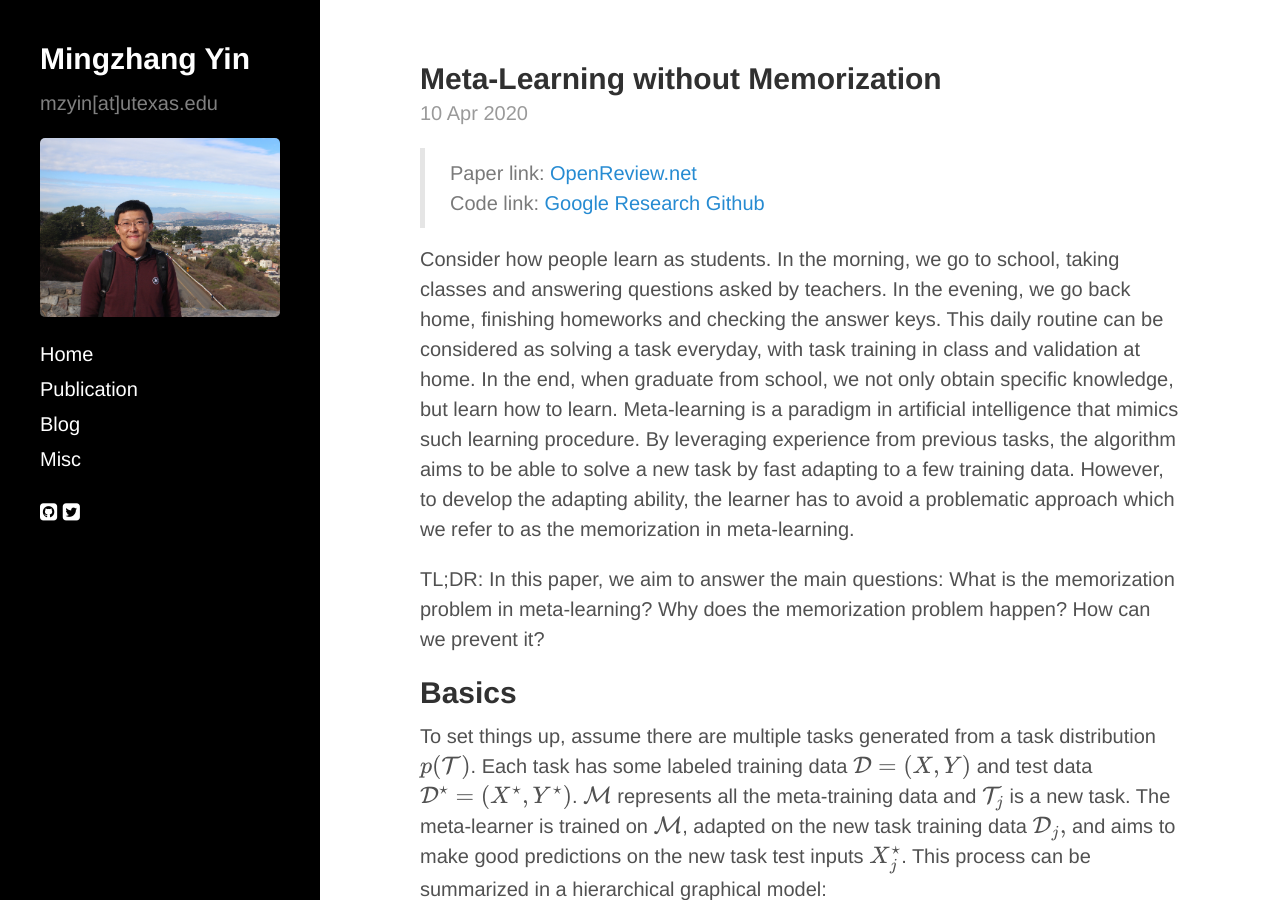
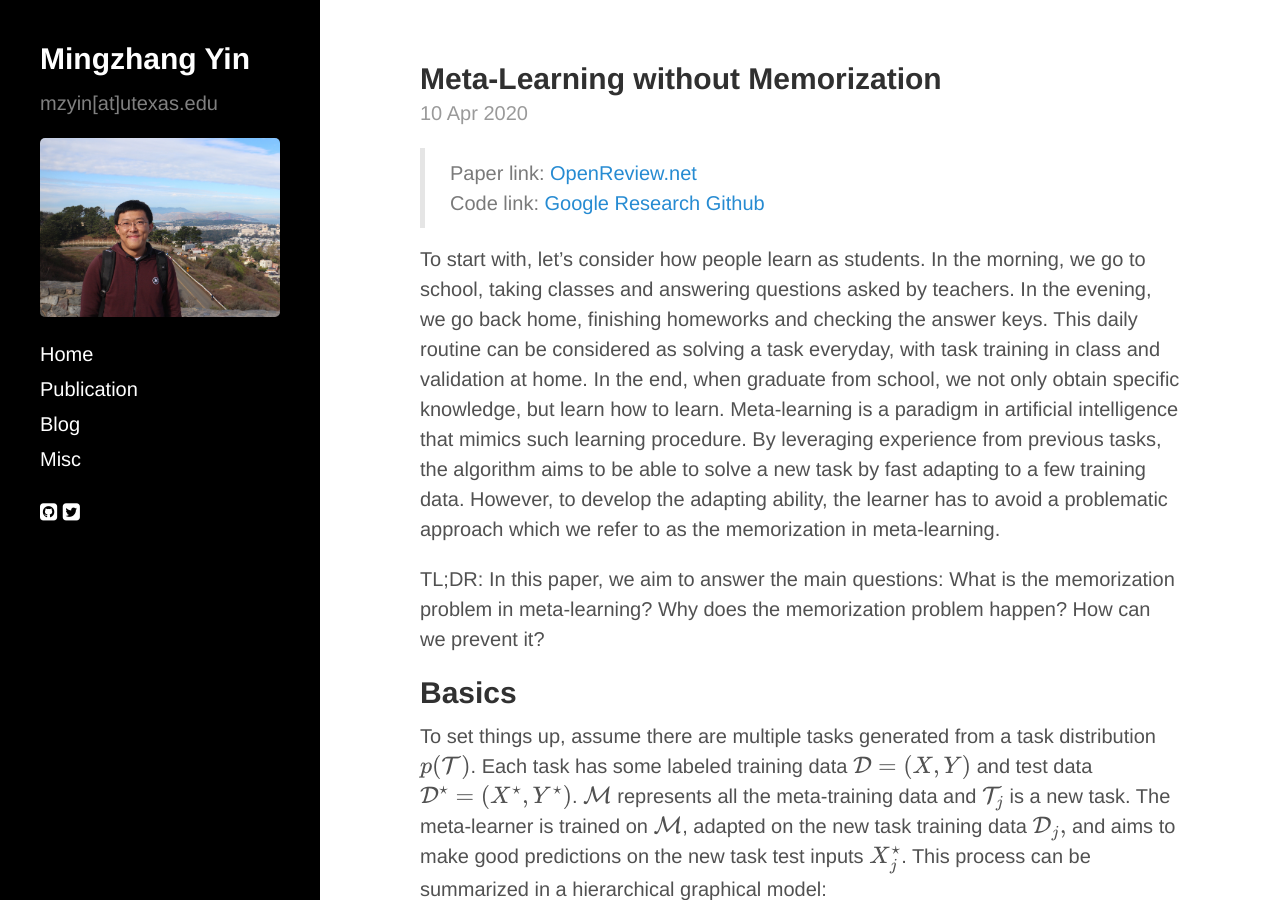
Before and after one commit to mingzhang-yin/mingzhang-yin.github.io, a Jekyll site: the page built from _posts/2020-04-10-Meta-learning-without-Memorization.md, in a window 1280 px wide and 900 px high. Built offline with Jekyll 4.4.1, drawn with Linux system fonts in a browser that asks for light colours; nearby versions of some CDN libraries; formulas are drawn with MathJax 3; some of the changed text lies outside the part shown.

Commit message:
Update 2020-04-10-Meta-learning-without-Memorization.md

```diff
--- a/_posts/2020-04-10-Meta-learning-without-Memorization.md
+++ b/_posts/2020-04-10-Meta-learning-without-Memorization.md
@@ -10,7 +10,7 @@
 >  Paper link: [OpenReview.net](https://openreview.net/pdf?id=BklEFpEYwS)
 >  Code link: [Google Research Github](https://github.com/google-research/google-research/tree/master/meta_learning_without_memorization)
 
-Consider how people learn as students. In the morning, we go to school, taking classes and answering questions asked by teachers. In the evening, we go back home, finishing homeworks and checking the answer keys. This daily routine can be considered as solving a task everyday, with task training in class and validation at home. In the end, when graduate from school, we not only obtain specific knowledge, but learn how to learn. Meta-learning is a paradigm in artificial intelligence that mimics such learning procedure. By leveraging experience from previous tasks, the algorithm aims to be able to solve a new task by fast adapting to a few training data. However, to develop the adapting ability, the learner has to avoid a problematic approach which we refer to as the memorization in meta-learning.
+To start with, let's consider how people learn as students. In the morning, we go to school, taking classes and answering questions asked by teachers. In the evening, we go back home, finishing homeworks and checking the answer keys. This daily routine can be considered as solving a task everyday, with task training in class and validation at home. In the end, when graduate from school, we not only obtain specific knowledge, but learn how to learn. Meta-learning is a paradigm in artificial intelligence that mimics such learning procedure. By leveraging experience from previous tasks, the algorithm aims to be able to solve a new task by fast adapting to a few training data. However, to develop the adapting ability, the learner has to avoid a problematic approach which we refer to as the memorization in meta-learning.
 
 TL;DR: In this paper, we aim to answer the main questions: What is the memorization problem in meta-learning? Why does the memorization problem happen? How can we prevent it?
 
```
Also changed, not shown: other parts of _posts/2020-04-10-Meta-learning-without-Memorization.md (+1 -1 lines).
